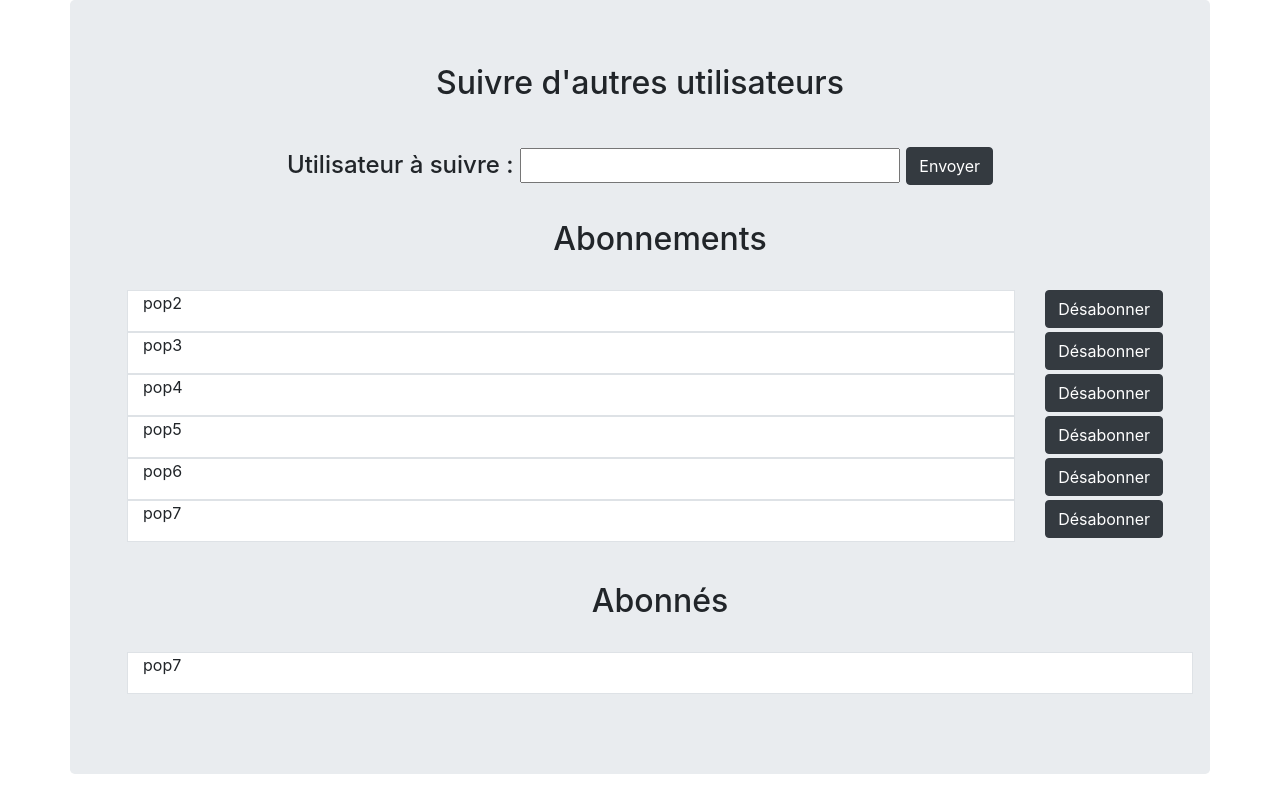
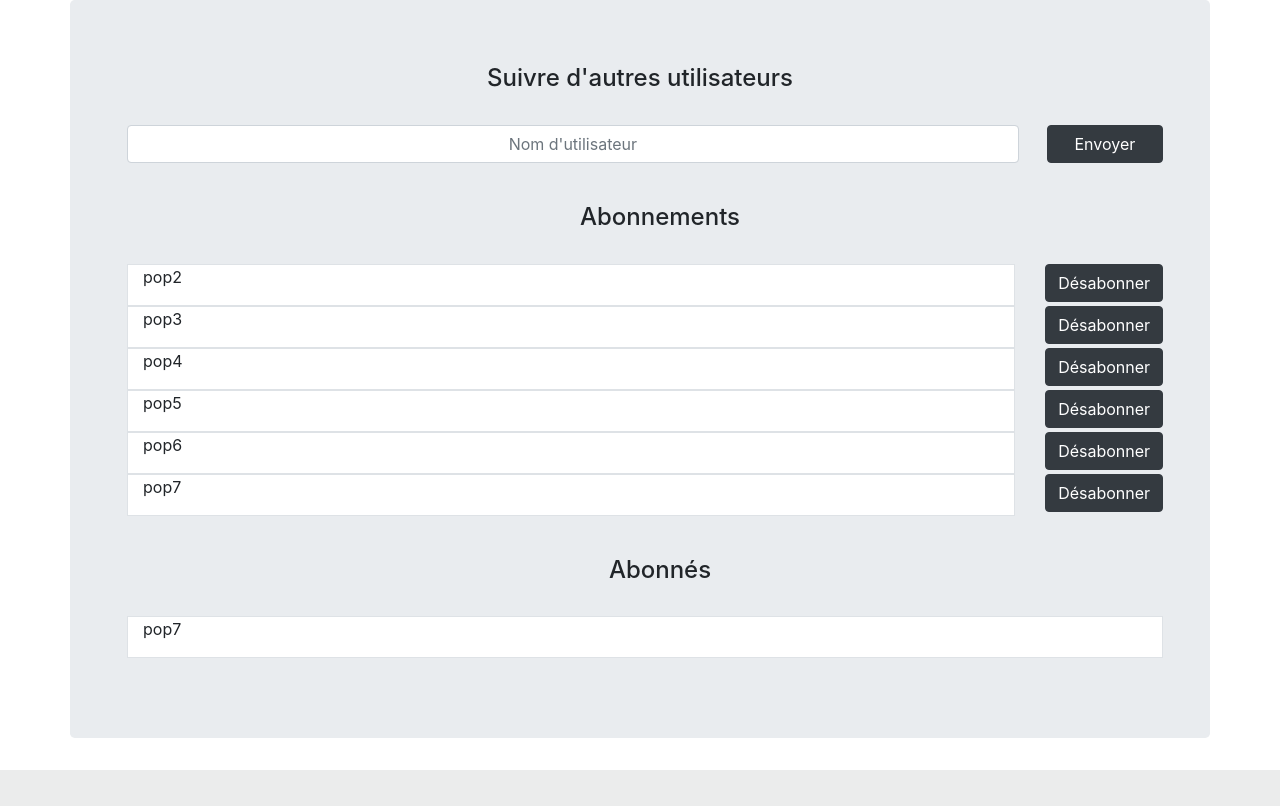
Before and after one commit to Herve-2476/OpenClassRoomsProject_9, a Django app: page /flux/subscriptions/ in a window 1280 px wide. Shown: the part 66-872 px from the top of the page. After the commit the page ends 836 px from the top, so only its background shows below. Run offline with Django 4.2, Linux system fonts and the light colour scheme; a user stored in the database is signed in; data comes from the database, SQL or seed files in the repository; both versions use the stored data as it was after the commit; parts of the project's set-up code (start-up, migrations or seed data) failed here and were passed over; some libraries are stand-ins or nearby versions.

Commit message:
design subscription ok...

```diff
--- a/authentication/templates/authentication/login.html
+++ b/authentication/templates/authentication/login.html
@@ -2,7 +2,7 @@
 {% load crispy_forms_tags %}
 {% block content %}
 
-        <div class="row text-center"">
+        <div class="row text-center">
             <div class="col" >
                 <p class="h4"> Inscrivez-vous maintenant</p>
                 <br>
@@ -13,9 +13,6 @@
                 <br>
                 <form method="post">
                     {% include "partials/crispy_snippet.html" %}
-
-
-
                         <p class="text-right"><button class="btn btn-dark" type="submit">Se connecter</button></p>
                 </form>
             </div>
--- a/flux/forms.py
+++ b/flux/forms.py
@@ -8,7 +8,16 @@ class UserFollowsForm(forms.Form):
         self.instance = kwargs.get("instance", None)
         super().__init__(*args)
 
-    username = forms.CharField(label="Utilisateur à suivre", max_length=150)
+    username = forms.CharField(
+        label="",
+        max_length=150,
+        widget=forms.TextInput(
+            attrs={
+                "class": "entry_field form-control",
+                "placeholder": "Nom d'utilisateur",
+            }
+        ),
+    )
 
     def clean_username(self):
         new_followed_user = self.cleaned_data["username"]
--- a/flux/templates/flux/subscriptions.html
+++ b/flux/templates/flux/subscriptions.html
@@ -1,27 +1,34 @@
 {% extends "base.html" %}
+{% load crispy_forms_tags %}
+{% block content %}
+    <p class="h4 text-center">Suivre d'autres utilisateurs</p>
+    <br>
 
-{% block content %}
-    <div class="h2 text-center">
-        <p>Suivre d'autres utilisateurs</p>
-        <div class="h4">
-            <br>
-            <form method="post">
-                {% csrf_token %}
-                {{ form }}
-                <input  class="btn btn-dark" type="submit" value="Envoyer">
-            </form>
-        </div>
-    </div>
+
+
+        <form method="post">
+            {% csrf_token %}
+            <div class="row">
+                <div class="col-10">
+                <p > {{form}} </p>
+                </div>
+                <div class="col-2 text-center align-self-end">
+                    <input  class="btn btn-dark w-75 ml-2" type="submit" value="Envoyer"></p>
+                </div>
+            </div>
+        </form>
+
+
     <ul>
         <br>
-        <p class="h2 text-center">Abonnements</p>
+        <p class="h4 text-center">Abonnements</p>
         <br>
         <form method="post">
                 {{ followed_users.as_p }}
                 {% csrf_token %}
                 {% for followed_user in followed_users %}
                 <div class="row">
-                    <div class="col-9 col-lg-10 bg-white border"
+                    <div class="col-9 col-lg-10 bg-white border">
                         <p>{{ followed_user.followed_user }}</p>
                     </div>
                     <div class="col-3 col-lg-2 text-center">
@@ -34,10 +41,10 @@
     </ul>
     <ul>
         <br>
-        <p class="h2 text-center">Abonnés</p>
+        <p class="h4 text-center">Abonnés</p>
         <br>
         {% for subscripter in subscripters %}
-            <div class="row">
+            <div class="row w-100">
                 <div class="col-12 bg-white border"
                     <p>{{ subscripter.user }}</p>
                 </div>
--- a/flux/views.py
+++ b/flux/views.py
@@ -15,7 +15,9 @@ def subscriptions(request):
     if request.method == "POST":
 
         form = forms.UserFollowsForm(request.POST, instance=request.user)
+
         if form.is_valid():
+
             new_followed_user = request.POST["username"]
             new_followed_user = User.objects.get(username=new_followed_user)
             models.UserFollows(user=request.user, followed_user=new_followed_user).save()
--- a/static/style.css
+++ b/static/style.css
@@ -15,3 +15,15 @@ img {
 #logo {
     padding: 0;
 }
+
+.entry_field {
+    width: 100%;
+    height: 35px;
+    margin-left: 25px;
+    margin-right: 0;
+    border: none;
+}
+
+::placeholder {
+    text-align: center
+}
```
Also changed, not shown: db.sqlite3.
